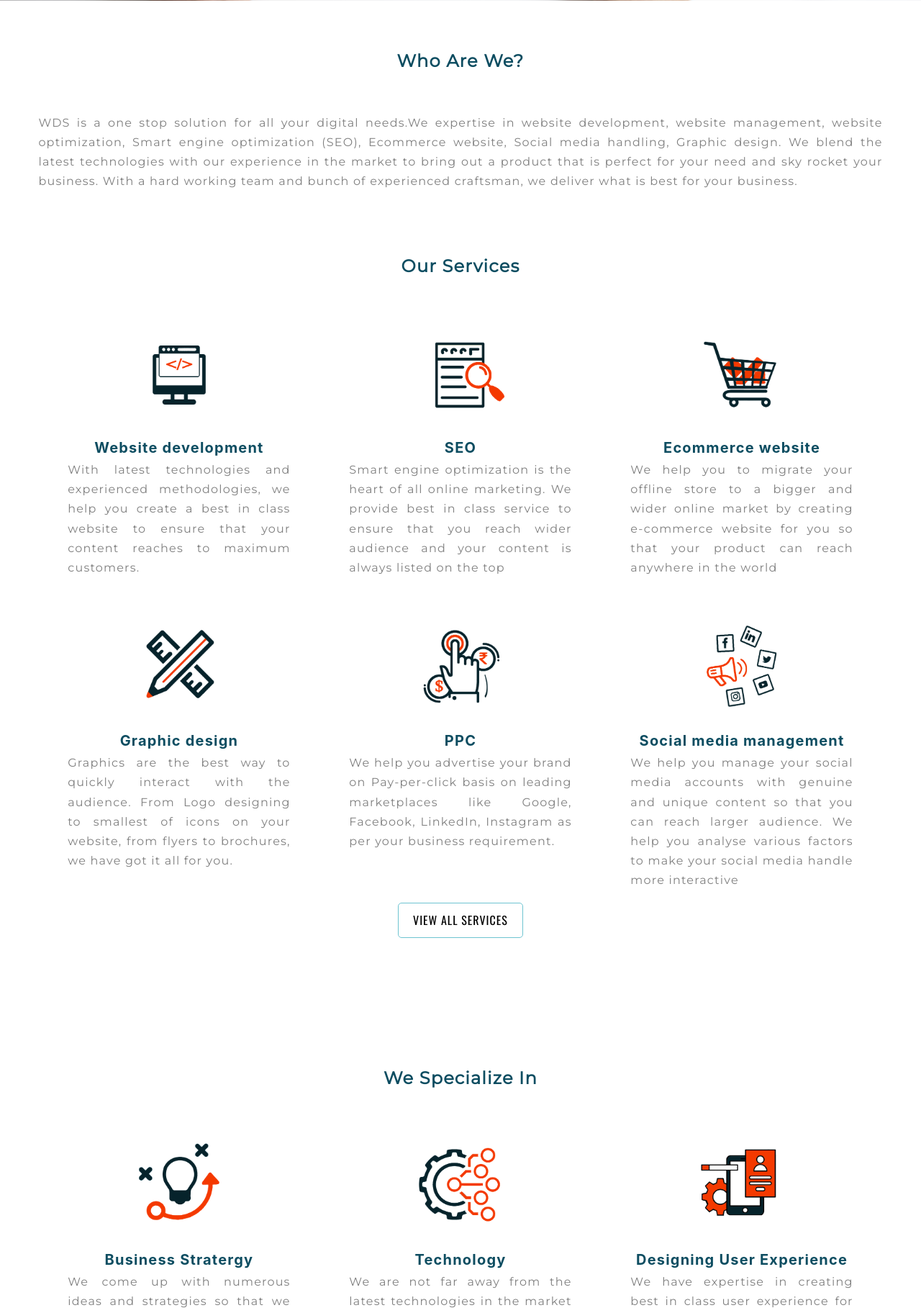
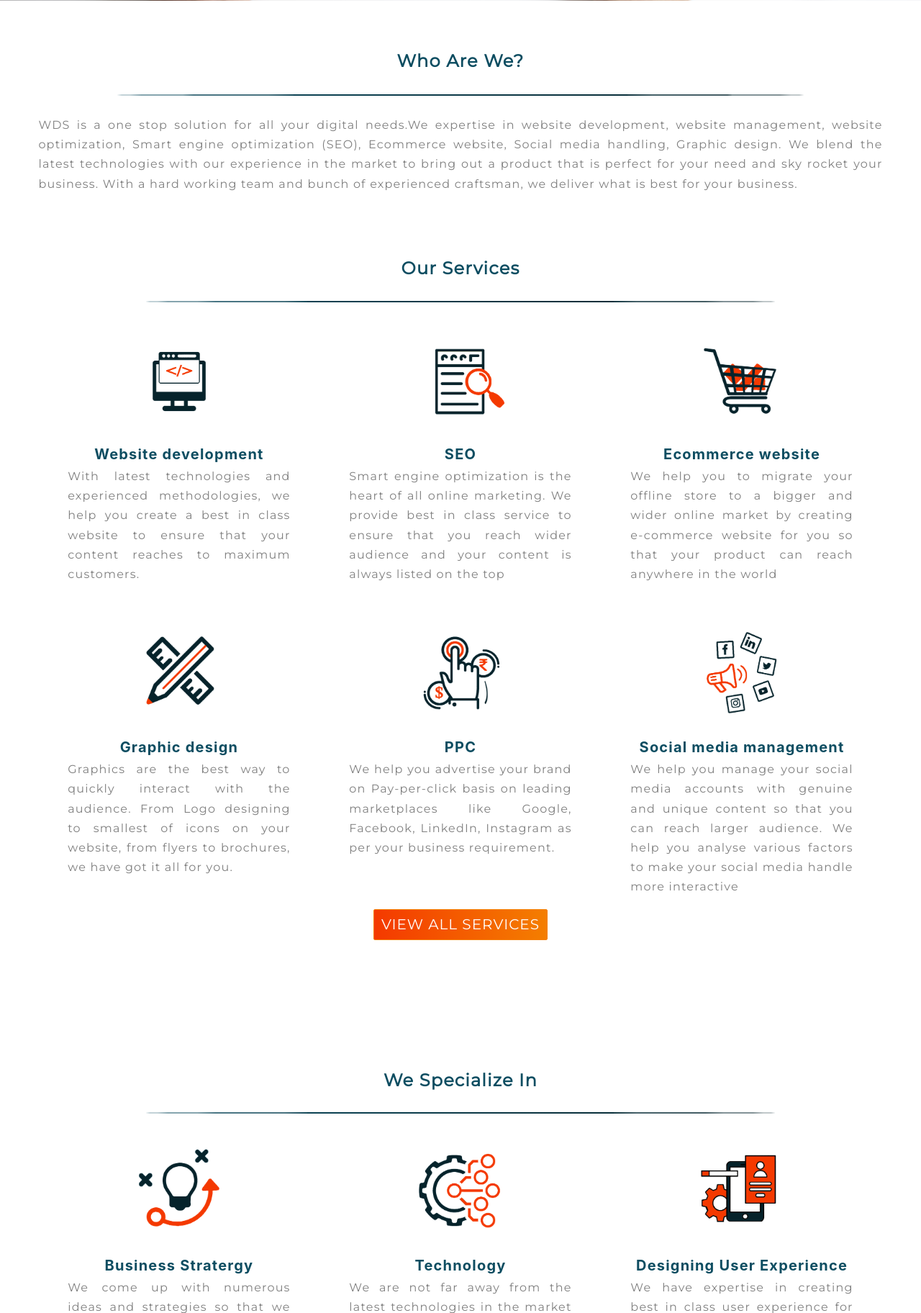
Before and after one commit to nemish97/WDS, a PHP site: page / in a window 1280 px wide. Shown: the part 782-2606 px from the top of the page at 72% size. Run offline with PHP 8.4, Linux system fonts and the light colour scheme; some libraries are stand-ins or nearby versions.

Commit message:
Add files via upload

```diff
--- a/css/style.css
+++ b/css/style.css
@@ -106,29 +106,37 @@ h1, h2, h3, h4, h5,
 
 .button
 {
-	padding: 10px 20px;
-      background-color: #fff;
-      color: #000;
-      border-radius: 5px;
-      transition: .2s;
-      border: 1px solid #6ec4d1;
+padding-top: 3px; padding-bottom: 4px; padding-right: 10px; padding-left: 10px;
+     background: -webkit-linear-gradient(left,  #f43900 ,#f47e00 );
+      border-radius: 2px;
+       border: 1px solid #f47e00;
       text-align: center;
+      font-size: 2.5vmin;
       letter-spacing: 1px;
-      text-decoration: none;
-      font-family: oswald;
+
+
+      color: #fff;
 
 }
- .button:hover, .button:focus {
-      border:1px solid #6ec4d1;
-      border-color: #D3D3D3;
-      background-color: #6ec4d1;
-      color: #fff;
-      text-decoration: none;
+ .button:hover, .button:focus .button:active {
 
-
+     border: 1px solid #f47e00;
+     transform: scale(1.1);
+    text-decoration: none;
+    transition: transform .5s ease;
   }
 
-
+@media (min-width: 800px){
+ .focused:hover
+{
+  transform: scale(1.1);
+      -webkit-transition: .3s all ease;
+  -o-transition: .3s all ease;
+   box-shadow: 1px 1px 20px 1px #c6bebc;
+   border-radius: 5%;
+    transition: transform .5s ease;
+}
+}
   /*.tile:hover
   {
   	transform: scale(1.1);
@@ -204,3 +212,12 @@ h1, h2, h3, h4, h5,
 }
 
 }
+
+.underline{
+  height:2px;
+  width: 75%;
+   background: -webkit-linear-gradient(left,  #0d4d61 ,#06232b );
+   margin-top: -2%;
+  margin-bottom: 27px;
+  border-radius: 100%;
+}
```
